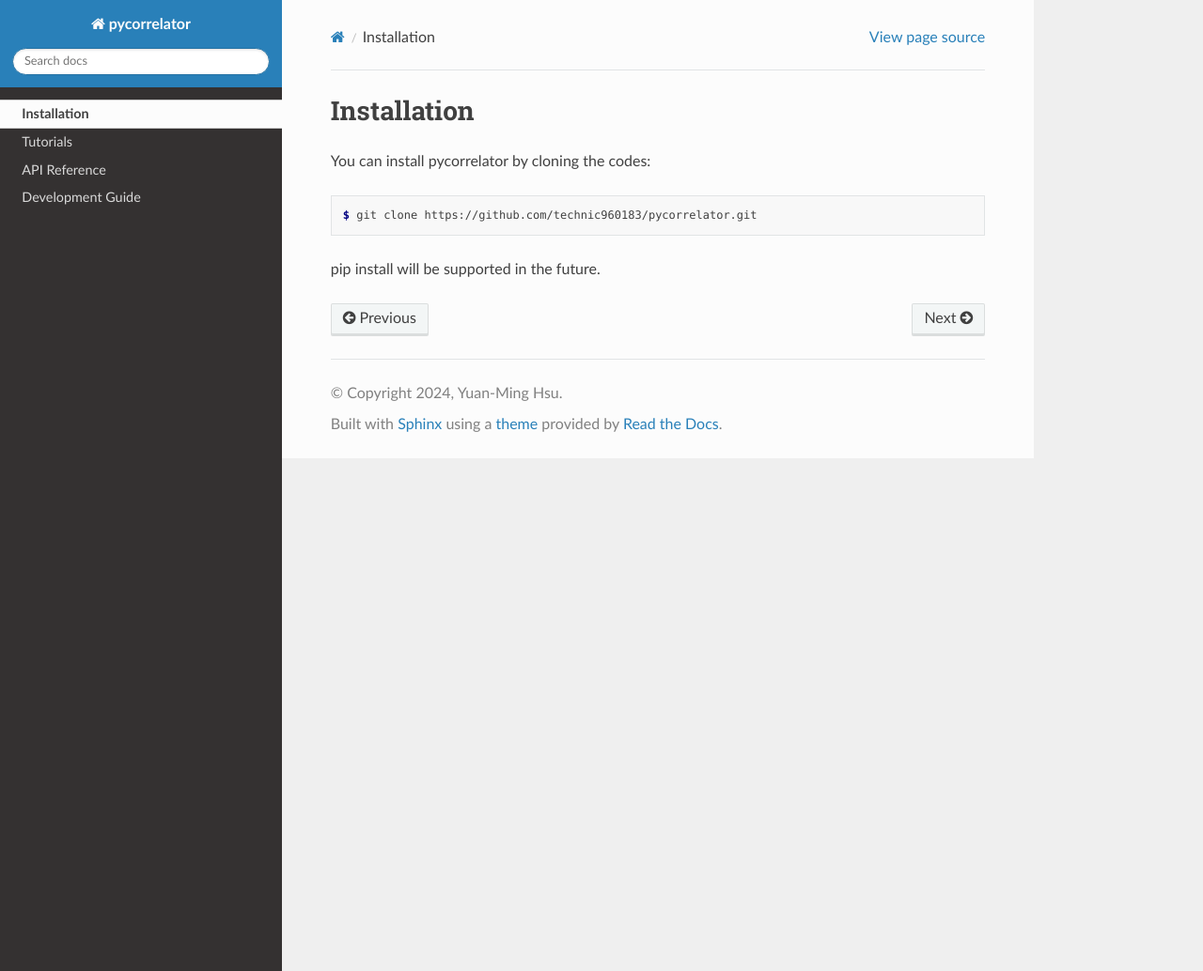
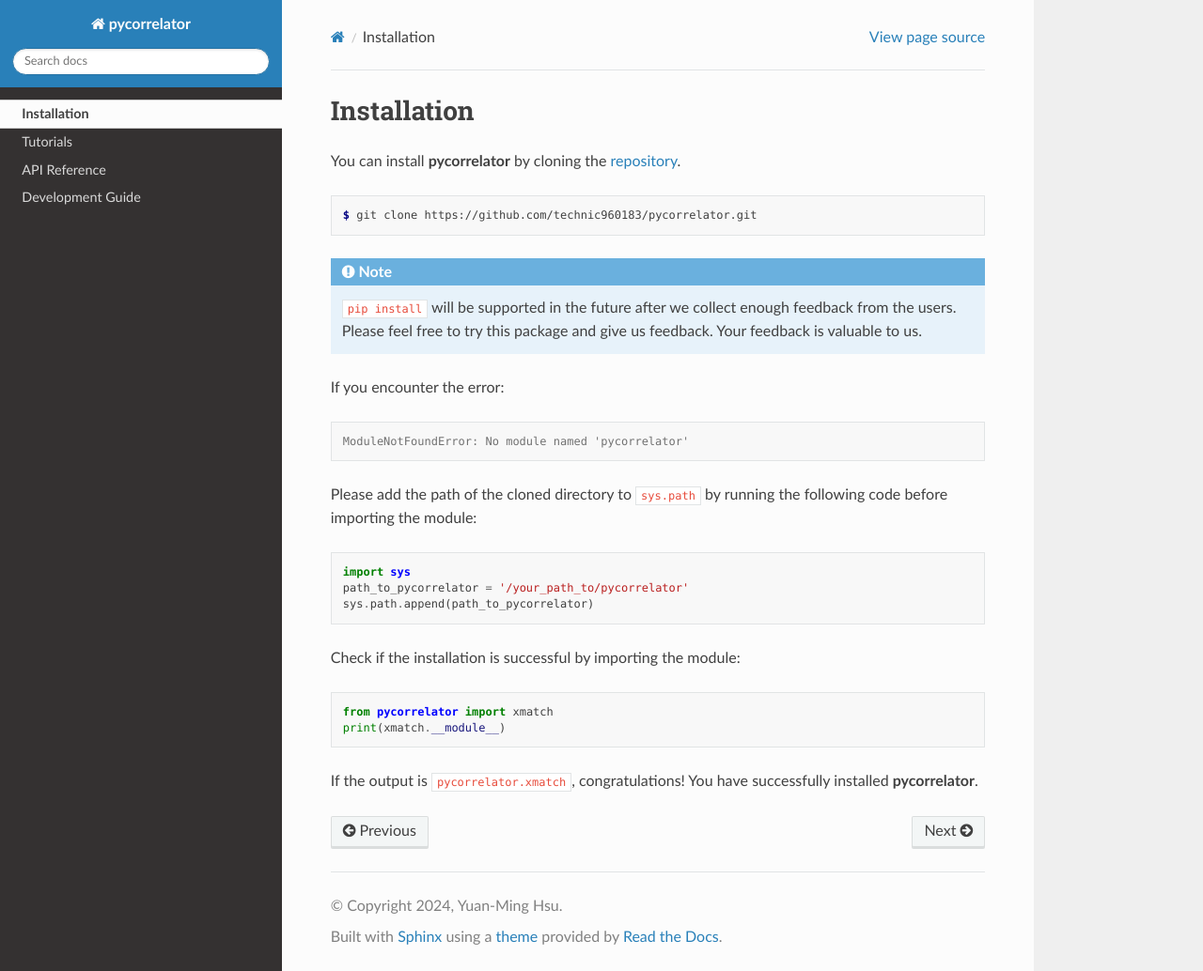
Before and after one commit to technic960183/pycorrelator, a Sphinx documentation site: the page built from docs/source/install.rst, in a window 1280 px wide and 1034 px high. Shown: the whole window at 94% size. Built offline with Sphinx 7.4.7 and the Read the Docs theme 2.0.0, drawn with Linux system fonts in a browser that asks for light colours.

Commit message:
Finish writing the installation instructions.
Add the details about how to resolve the error when the module is not found.

```diff
--- a/docs/source/install.rst
+++ b/docs/source/install.rst
@@ -1,10 +1,35 @@
 Installation
 ============
 
-You can install pycorrelator by cloning the codes:
+You can install **pycorrelator** by cloning the `repository <https://github.com/technic960183/pycorrelator>`_.
 
 .. code-block:: console
 
    $ git clone https://github.com/technic960183/pycorrelator.git
 
-pip install will be supported in the future.
+.. note::
+   ``pip install`` will be supported in the future after we collect enough feedback from the users.
+   Please feel free to try this package and give us feedback. Your feedback is valuable to us.
+
+If you encounter the error:
+
+.. code-block:: console
+
+   ModuleNotFoundError: No module named 'pycorrelator'
+
+Please add the path of the cloned directory to ``sys.path`` by running the following code before importing the module:
+
+.. code-block:: python
+
+   import sys
+   path_to_pycorrelator = '/your_path_to/pycorrelator'
+   sys.path.append(path_to_pycorrelator)
+
+Check if the installation is successful by importing the module:
+
+.. code-block:: python
+
+   from pycorrelator import xmatch
+   print(xmatch.__module__)
+
+If the output is ``pycorrelator.xmatch``, congratulations! You have successfully installed **pycorrelator**.
--- a/docs/source/tutorial/duplicates_removal.rst
+++ b/docs/source/tutorial/duplicates_removal.rst
@@ -50,7 +50,7 @@
           5        10.690 -41.269      2400        5     3
           7        10.689 -41.269      2700        5     2
 
-Here I set the tolerance to 0.01, which means that objects with a separation less than 0.01 degrees to any other
+Here we set the tolerance to 0.01, which means that objects with a separation less than 0.01 degrees to any other
 object in the same 'cluster' will be considered as duplicates. You need to adjust this value according to the
 properties of your catalog. The ``'dup_num'`` column shows the number of duplicates in each group, and the
 ``'rank'`` column shows the order of the object in the group sorted by the ranking column.
```
